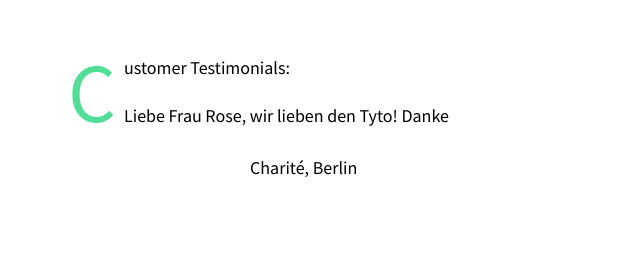
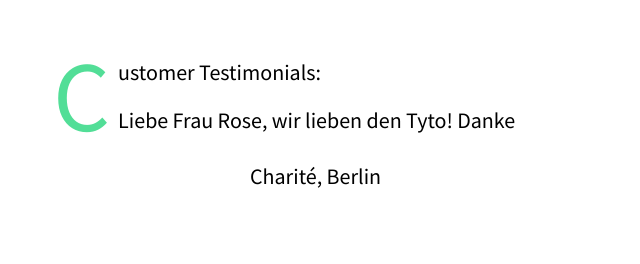
Before and after one commit to GekalaRose/Tyto, a plain HTML site: page index.html in a window 1280 px wide. Shown: the part 830-1094 px from the top of the page, without its empty margins (265-905 px from the left). Drawn offline with nearby package versions, Linux system fonts and the light colour scheme; grey boxes are pictures that could not be loaded.

Commit message:
text size
changed text size

```diff
--- a/style.css
+++ b/style.css
@@ -16,8 +16,8 @@
 #parallax-world-of-ugg h1 {font-family:'Oswald', sans-serif; font-size:24px; font-weight:400; text-transform: uppercase; color:black; padding:0; margin:0;}
 #parallax-world-of-ugg h2 {font-family:'Oswald', sans-serif; font-size:70px; letter-spacing:10px; text-align:center; color:white; font-weight:400; text-transform:uppercase; z-index:10; opacity:.9;}
 #parallax-world-of-ugg h3 {font-family:'Oswald', sans-serif; font-size:14px; line-height:0; font-weight:400; letter-spacing:8px; text-transform: uppercase; color:black;}
-#parallax-world-of-ugg p {font-family:'Source Sans Pro', sans-serif; font-weight:400; font-size:18px; line-height:24px;}
-.first-character {font-weight:400; float: left; font-size: 84px; line-height: 64px; padding-top: 4px; padding-right: 8px; padding-left: 3px; font-family: 'Source Sans Pro', sans-serif;}
+#parallax-world-of-ugg p {font-family:'Source Sans Pro', sans-serif; font-weight:400; font-size:22px; line-height:24px;}
+.first-character {font-weight:400; float: left; font-size: 100px; line-height: 64px; padding-top: 4px; padding-right: 8px; padding-left: 3px; font-family: 'Source Sans Pro', sans-serif;}
 
 .sc {color: #52de97;}
 .ny {color: #52de97;}
@@ -47,7 +47,7 @@
 /* Media Queries */
 /**************************/
 @media screen and (min-width: 768px) {
-  #parallax-world-of-ugg .block {padding: 40px; width:620px;}
+  #parallax-world-of-ugg .block {padding: 40px; width:650px;}
 }
 @media screen and (max-width: 767px) {
   #parallax-world-of-ugg .block {padding: 30px; width:420px;}
```
Also changed, not shown: 1 other file.
